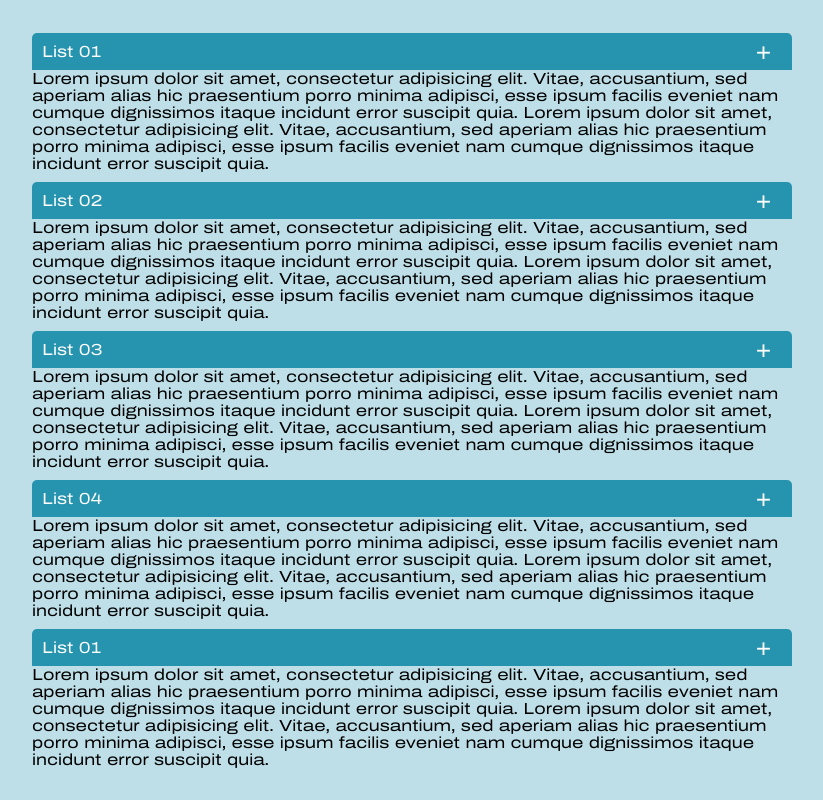
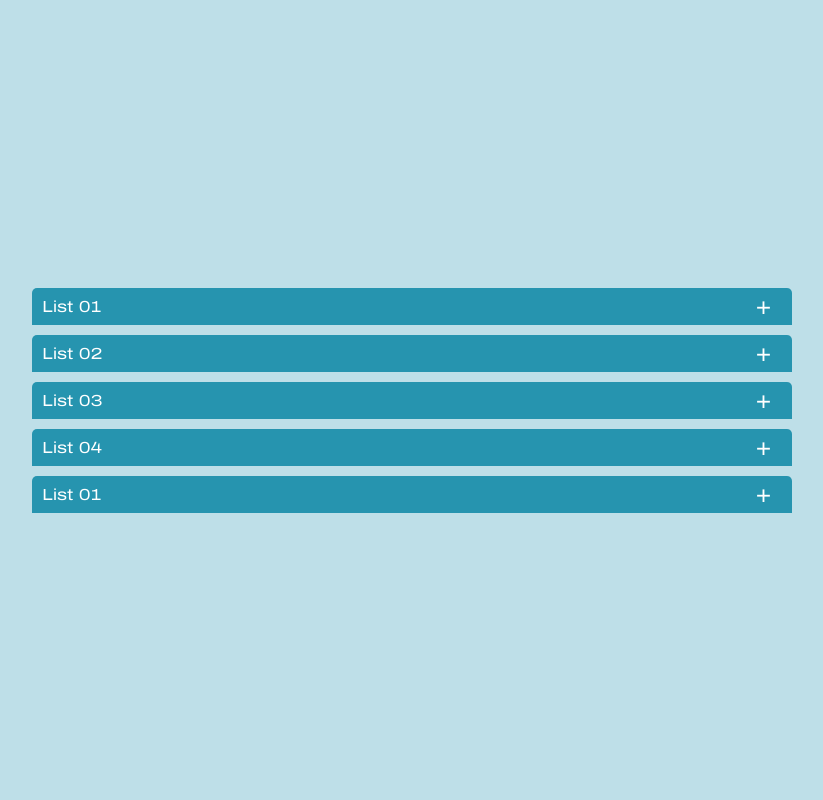
Before and after one commit to MortezaKoocheBlacki/According, a plain HTML site: page index.html in a window 1280 px wide. Shown: the whole page, without its empty margins (228-1051 px from the left). Drawn offline with Linux system fonts and the light colour scheme.

Commit message:
content styles are just added

```diff
--- a/CSS/styles.css
+++ b/CSS/styles.css
@@ -57,3 +57,27 @@ body{
 .accordion .contentBox.active .label::before {
       content: "-";
 }
+
+.accordion .contentBox .content{
+      position: relative;
+      background: #FFF;
+      height: 0;
+      overflow: hidden;
+      overflow-y: auto;
+      transition: 0.3s ease;
+      -webkit-transition: 0.3s ease;
+      -moz-transition: 0.3s ease;
+      -ms-transition: 0.3s ease;
+      -o-transition: 0.3s ease;
+      border-radius: 0 0 5px 5px;
+      -webkit-border-radius: 0 0 5px 5px;
+      -moz-border-radius: 0 0 5px 5px;
+      -ms-border-radius: 0 0 5px 5px;
+      -o-border-radius: 0 0 5px 5px;
+}
+
+.accordion .contentBox.active .content{
+      height: 160px;
+      padding: 10px;
+      overflow: hidden;
+}
```
